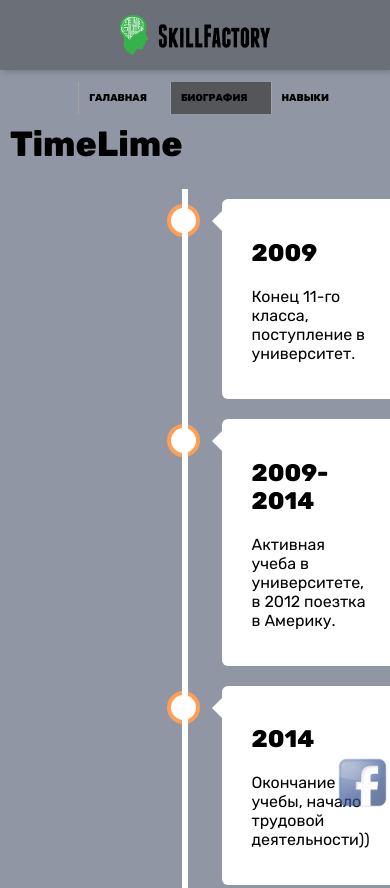
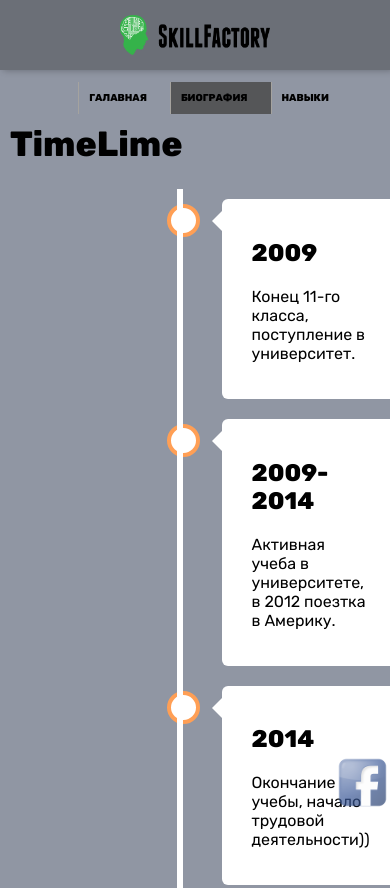
Before and after one commit to Xdimax1488/Dmytriy-cv.github.io, a plain HTML site: page biography.html in a window 390 px wide. Shown: the top 888 px of the page. Drawn offline with Linux system fonts and the light colour scheme.

Commit message:
Update linetime.css

```diff
--- a/linetime.css
+++ b/linetime.css
@@ -102,7 +102,7 @@
   @media screen and (max-width: 600px) {
   /* Place the timelime to the left */
     .timeline::after {
-      left: 175px;
+      left: 170px;
     }
 
   /* Full-width containers */
```
